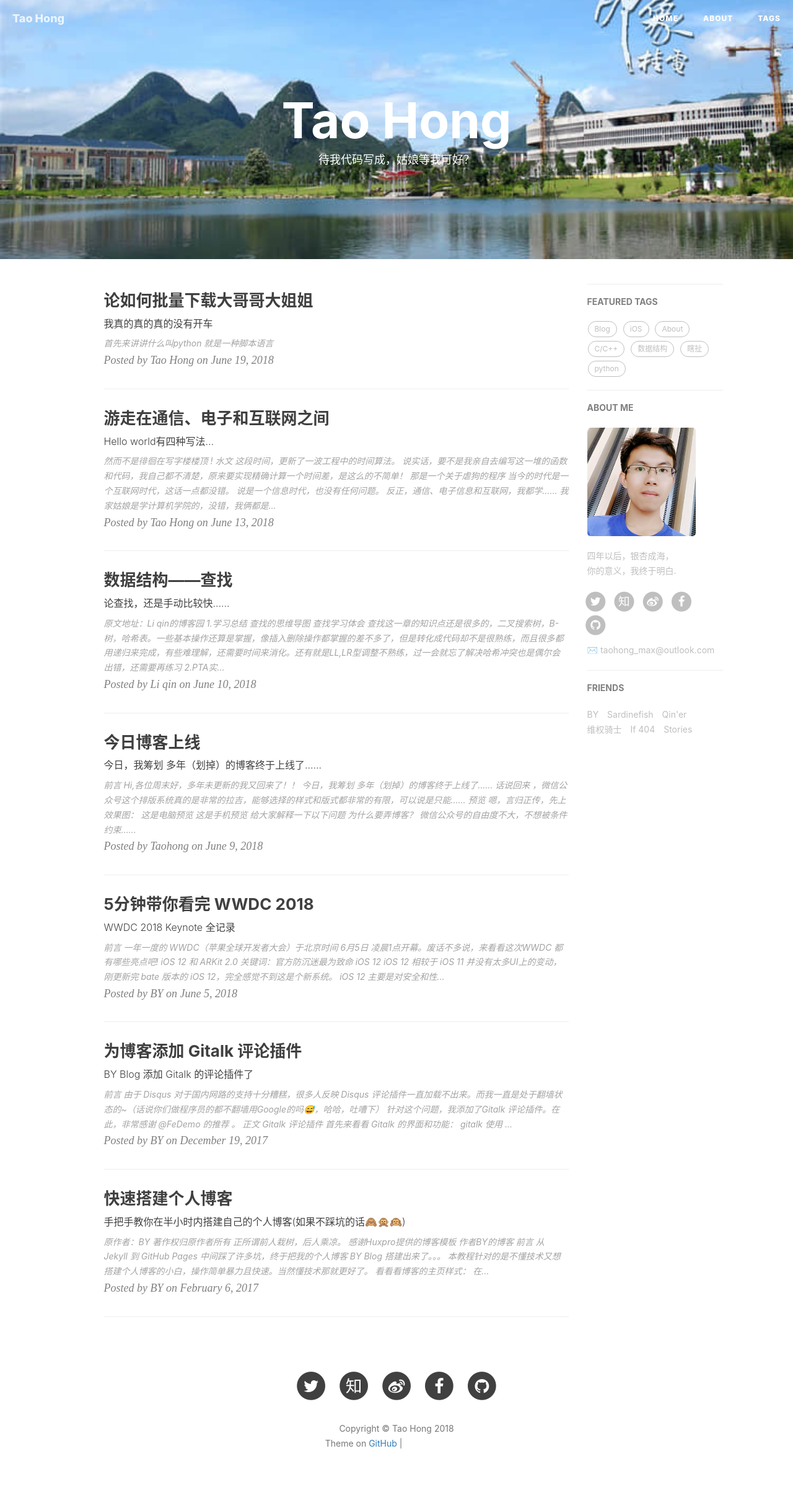
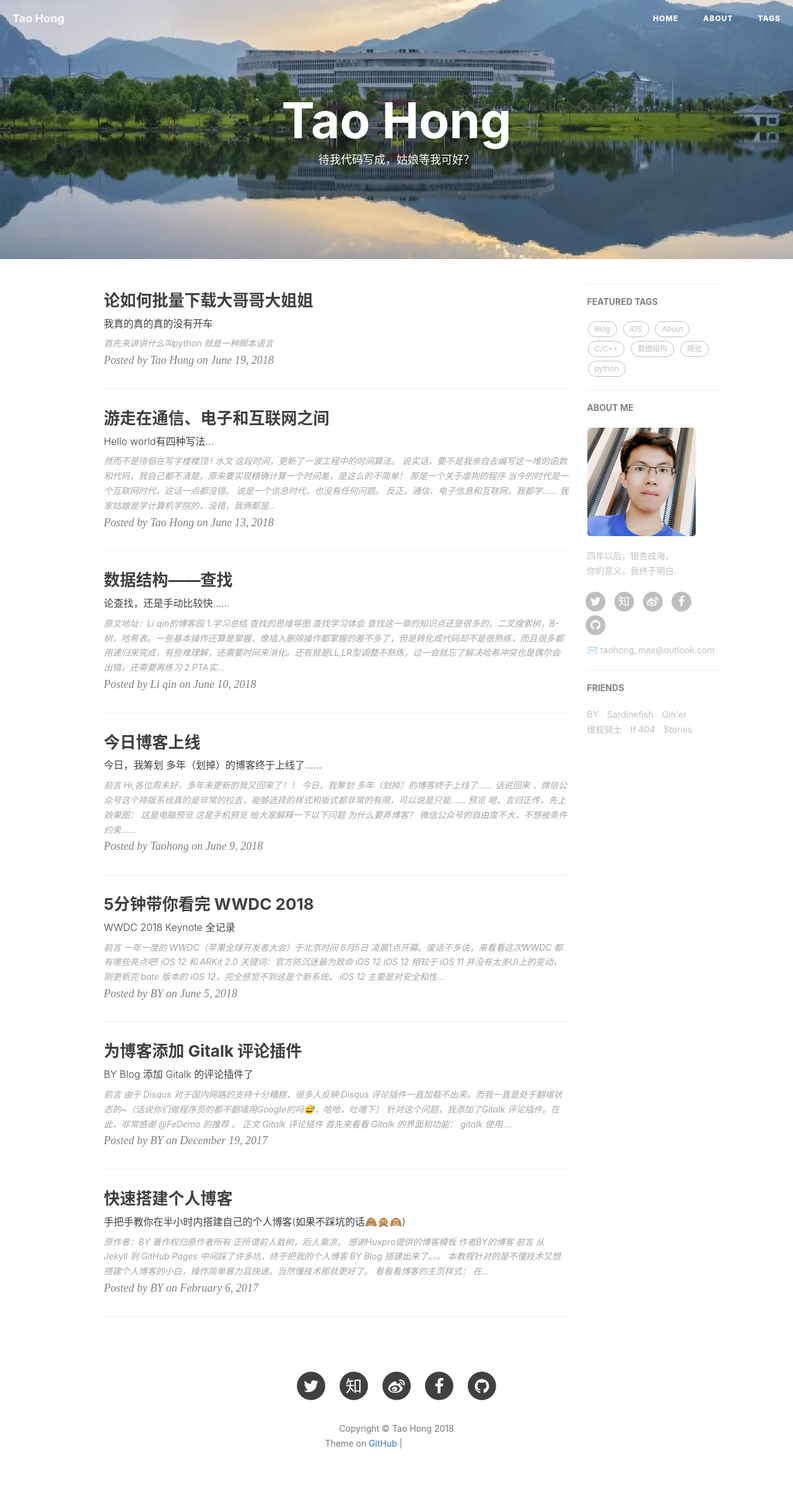
Before and after one commit to TaohongMaxwell/TaohongMaxwell.github.io, a Jekyll site: the page built from index.html, in a window 1280 px wide. Shown: the whole page at 62% size. Built offline with Jekyll 4.4.1, drawn with Linux system fonts in a browser that asks for light colours; nearby versions of some CDN libraries; the list of posts is cut into pages by our own code; comment, search, counter and statistics services are not loaded; grey boxes are pictures that could not be loaded.

Commit message:
change pic

```diff
--- a/_config.yml
+++ b/_config.yml
@@ -1,7 +1,7 @@
 # Site settings
 title: Tao Hong
 SEOTitle: 陶宏 | TaohongMaxwell
-header-img: img/guet/lake.jpg
+header-img: img/guet/lib_far.jpg
 email: taohong_max@outlook.com
 description: "Every failure is leading towards success."
 
```
